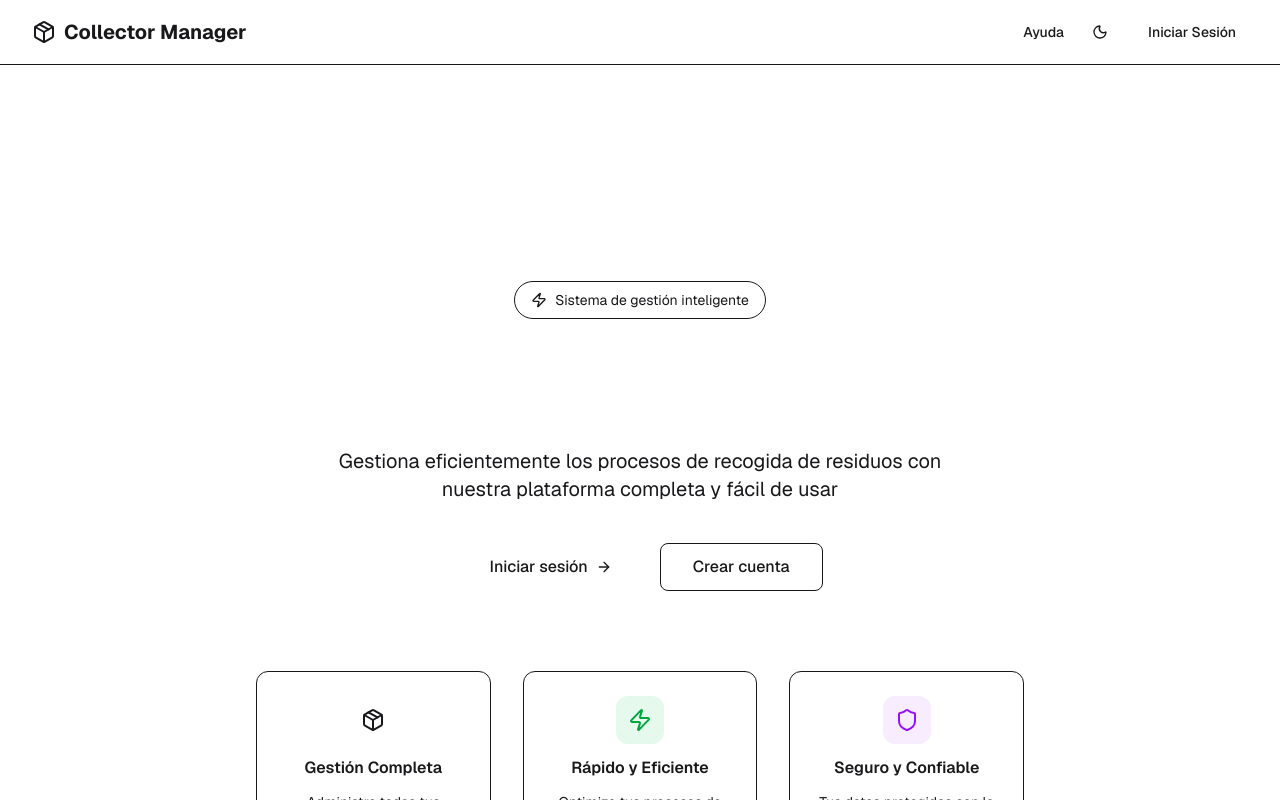
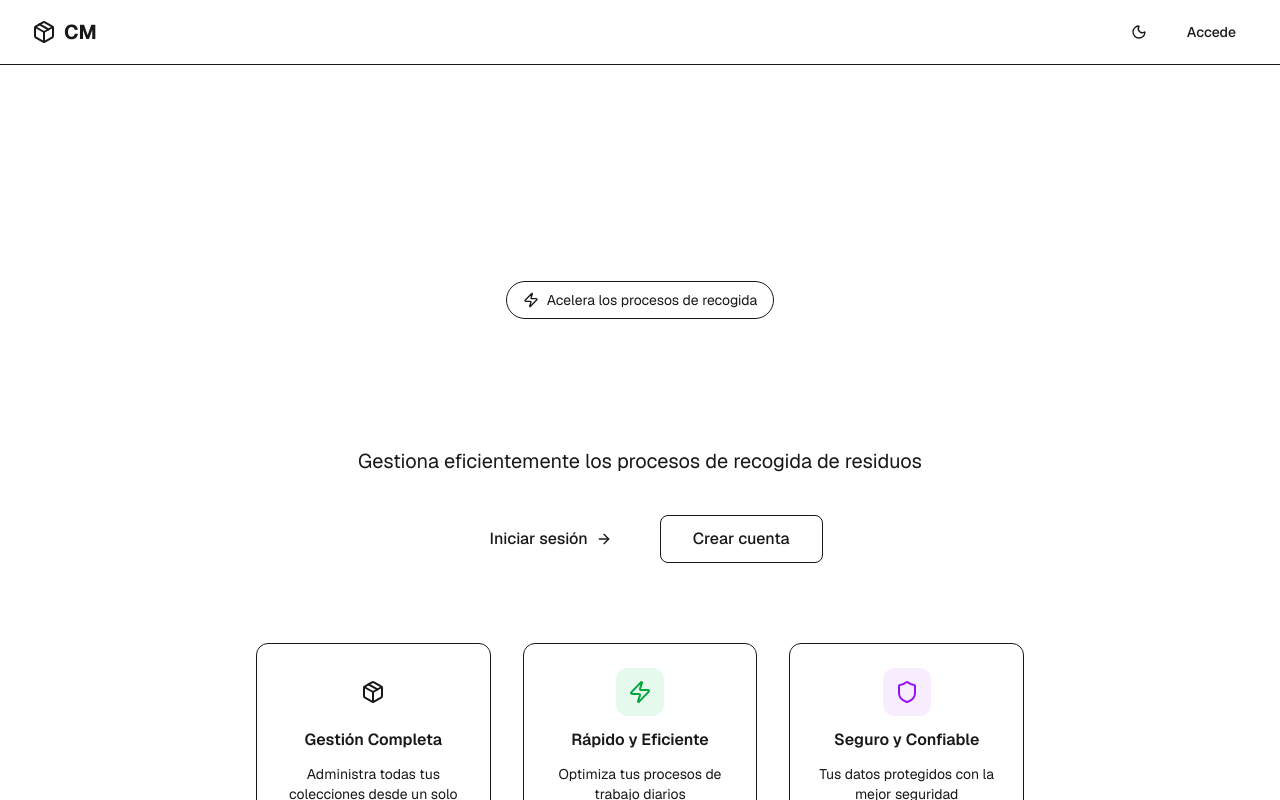
Before and after one commit to hglt1998/metal-manager, a Next.js app: page / in a window 1280 px wide. Shown: the top 800 px of the page. Built offline with nearby package versions, Linux system fonts and the light colour scheme; no server answers.

Commit message:
Text refactor

```diff
--- a/components/Navbar.tsx
+++ b/components/Navbar.tsx
@@ -10,15 +10,12 @@ const Navbar = () => {
 				<div className="flex h-16 items-center justify-between">
 					<Link href="/" className="flex items-center gap-2">
 						<Package className="h-6 w-6" />
-						<span className="text-xl font-bold">Collector Manager</span>
+						<span className="text-xl font-bold">CM</span>
 					</Link>
 					<div className="flex items-center gap-4">
-						<Link href="/help" className="text-sm font-medium text-muted-foreground hover:text-foreground transition-colors">
-							Ayuda
-						</Link>
 						<ThemeToggle />
 						<Button asChild variant="default" size="sm">
-							<Link href="/login">Iniciar Sesión</Link>
+							<Link href="/login">Accede</Link>
 						</Button>
 					</div>
 				</div>
--- a/sections/Hero.tsx
+++ b/sections/Hero.tsx
@@ -9,16 +9,12 @@ const Hero = () => {
 				<div className="text-center">
 					<div className="mb-8 inline-flex items-center gap-2 rounded-full border border-border/40 bg-muted/50 px-4 py-2 text-sm">
 						<Zap className="h-4 w-4 text-primary" />
-						<span className="text-muted-foreground">Sistema de gestión inteligente</span>
+						<span className="text-muted-foreground">Acelera los procesos de recogida</span>
 					</div>
 
-					<h1 className="text-4xl font-bold tracking-tight sm:text-6xl lg:text-7xl bg-linear-to-br from-foreground to-foreground/70 bg-clip-text text-transparent">
-						Collector Manager
-					</h1>
+					<h1 className="text-4xl font-bold tracking-tight sm:text-6xl lg:text-7xl bg-linear-to-br from-foreground to-foreground/70 bg-clip-text text-transparent">Collector Manager</h1>
 
-					<p className="mt-6 text-lg sm:text-xl text-muted-foreground max-w-2xl mx-auto">
-						Gestiona eficientemente los procesos de recogida de residuos con nuestra plataforma completa y fácil de usar
-					</p>
+					<p className="mt-6 text-lg sm:text-xl text-muted-foreground max-w-2xl mx-auto">Gestiona eficientemente los procesos de recogida de residuos</p>
 
 					<div className="mt-10 flex flex-col sm:flex-row items-center justify-center gap-4">
 						<Button asChild size="lg" className="gap-2 text-base h-12 px-8">
@@ -28,9 +24,7 @@ const Hero = () => {
 							</Link>
 						</Button>
 						<Button asChild variant="outline" size="lg" className="gap-2 text-base h-12 px-8">
-							<Link href="/register">
-								Crear cuenta
-							</Link>
+							<Link href="/register">Crear cuenta</Link>
 						</Button>
 					</div>
 
@@ -40,9 +34,7 @@ const Hero = () => {
 								<Package className="h-6 w-6 text-primary" />
 							</div>
 							<h3 className="font-semibold">Gestión Completa</h3>
-							<p className="text-sm text-muted-foreground text-center">
-								Administra todas tus colecciones desde un solo lugar
-							</p>
+							<p className="text-sm text-muted-foreground text-center">Administra todas tus colecciones desde un solo lugar</p>
 						</div>
 
 						<div className="flex flex-col items-center gap-3 p-6 rounded-lg border border-border/40 bg-card">
@@ -50,9 +42,7 @@ const Hero = () => {
 								<Zap className="h-6 w-6 text-green-600 dark:text-green-500" />
 							</div>
 							<h3 className="font-semibold">Rápido y Eficiente</h3>
-							<p className="text-sm text-muted-foreground text-center">
-								Optimiza tus procesos de trabajo diarios
-							</p>
+							<p className="text-sm text-muted-foreground text-center">Optimiza tus procesos de trabajo diarios</p>
 						</div>
 
 						<div className="flex flex-col items-center gap-3 p-6 rounded-lg border border-border/40 bg-card">
@@ -60,9 +50,7 @@ const Hero = () => {
 								<Shield className="h-6 w-6 text-purple-600 dark:text-purple-500" />
 							</div>
 							<h3 className="font-semibold">Seguro y Confiable</h3>
-							<p className="text-sm text-muted-foreground text-center">
-								Tus datos protegidos con la mejor seguridad
-							</p>
+							<p className="text-sm text-muted-foreground text-center">Tus datos protegidos con la mejor seguridad</p>
 						</div>
 					</div>
 				</div>
```
